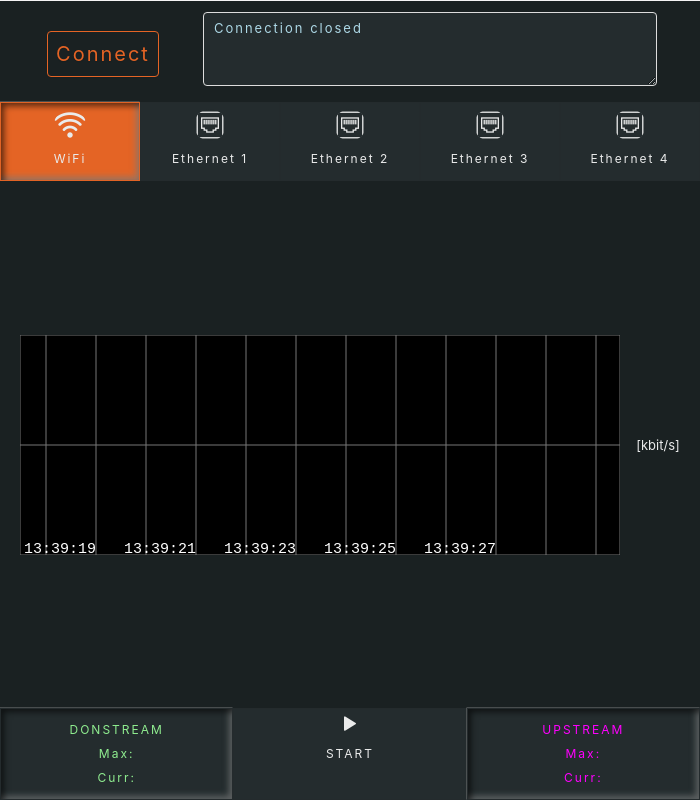
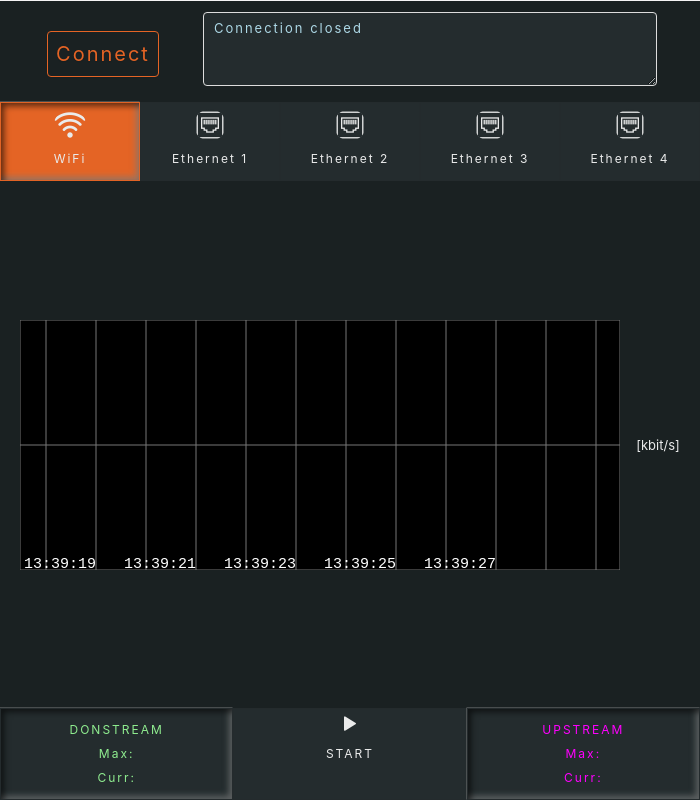
Before and after one commit to zorandasc/electron-app, an Electron app: page index.html in a window 700 px wide. Drawn offline with Linux system fonts and the light colour scheme; no server answers.

Commit message:
jos malih prepravki

```diff
--- a/index.html
+++ b/index.html
@@ -54,7 +54,7 @@
         <div class="window-content">
             <div id="ssid">
             </div>
-            <canvas id="mycanvas"  width="600" height="220"></canvas>
+            <canvas id="mycanvas"  width="600" height="250"></canvas>
             <p>[kbit/s]</p>
         </div>
         <div class="tab-group">
--- a/main.js
+++ b/main.js
@@ -269,7 +269,6 @@ client.on("data", function (data) {
 
   //for gettting ssid name, but only at begginig of wifi reading
   if ((firstReadDown || firstReadUp) && wifiSelected == 5) {
-    console.log('DATONJA', data)
     //(:?^|\s)nothing in front, regexp-lookahead-lookbehind <=operater
     //uzmi sve alafnumerice [a-z0-9] iza (:?^|\s)SSID\s\s+:\s) paterna
     var ssidPatern = data.match(/(?<=(:?^|\s)SSID\s\s+:\s)[a-z0-9]+/g);
```
